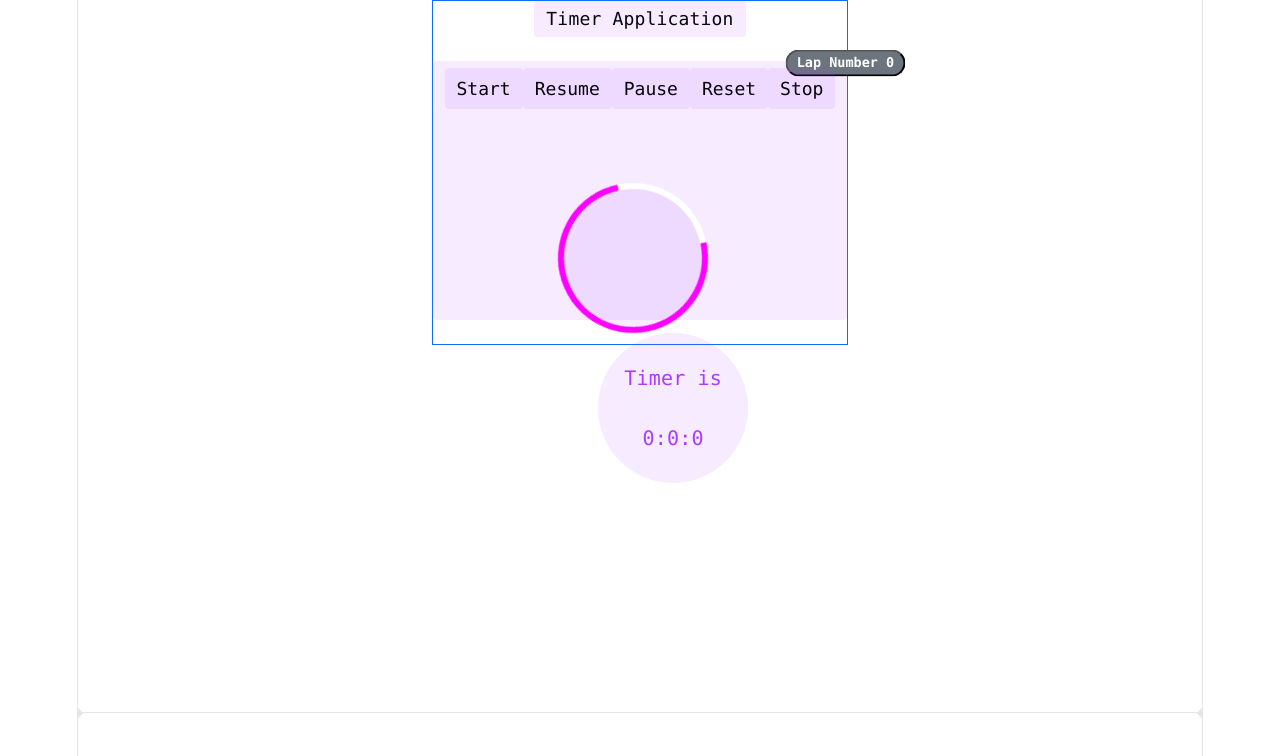
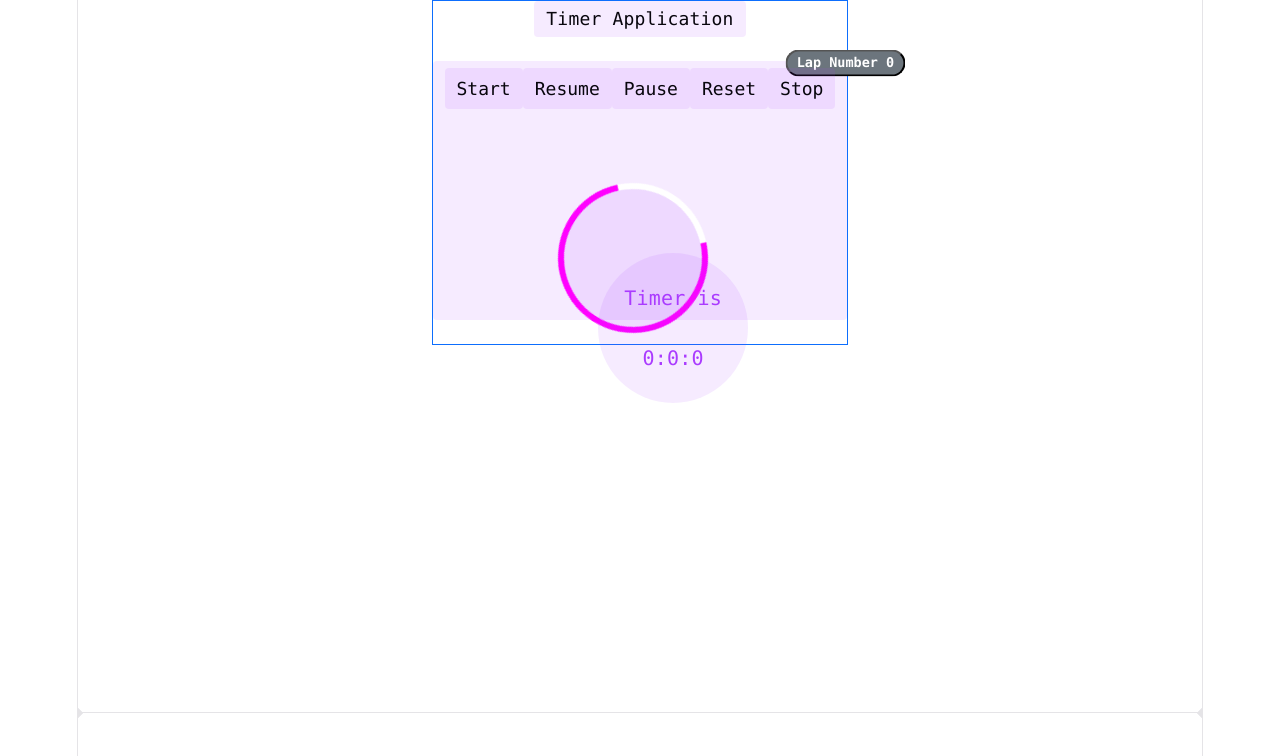
Before and after one commit to nash-dev/Stopwatch_Timer, a React (Vite) app in the folder StopWatch_App/: page / in a window 1280 px wide. Shown: the top 756 px of the page. Built offline with nearby package versions, Linux system fonts and the light colour scheme.

Commit message:
sync_issues_with_localhost_and_render_updated_top_for_inner_circle_css

```diff
--- a/StopWatch_App/src/App.css
+++ b/StopWatch_App/src/App.css
@@ -20,7 +20,7 @@
   position: relative;
   width: 150px;
   height: 150px;
-  top: 200px;
+  top: 120px;
   left: 40%;
   border-radius: 60%;
   background-color: var(--accent-bg);
```
